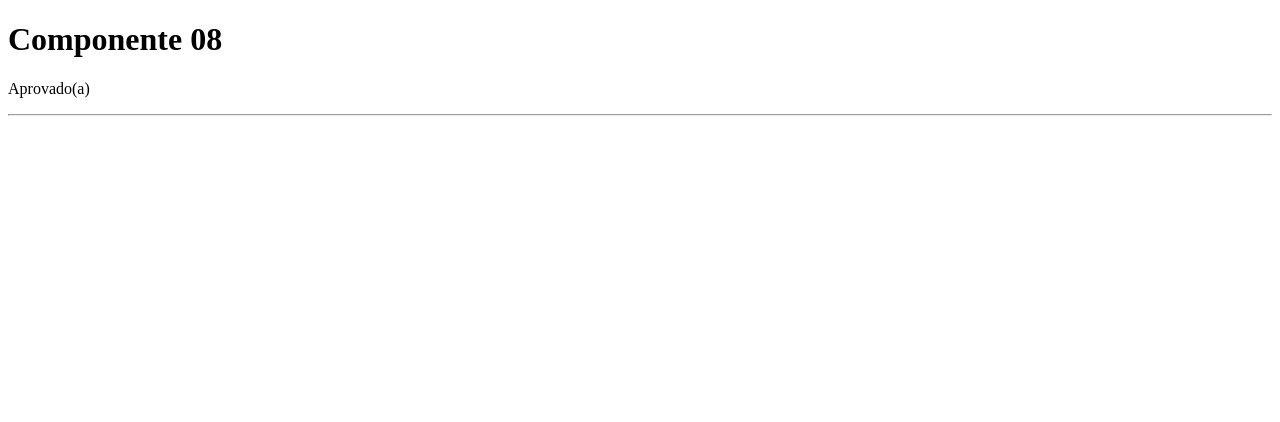
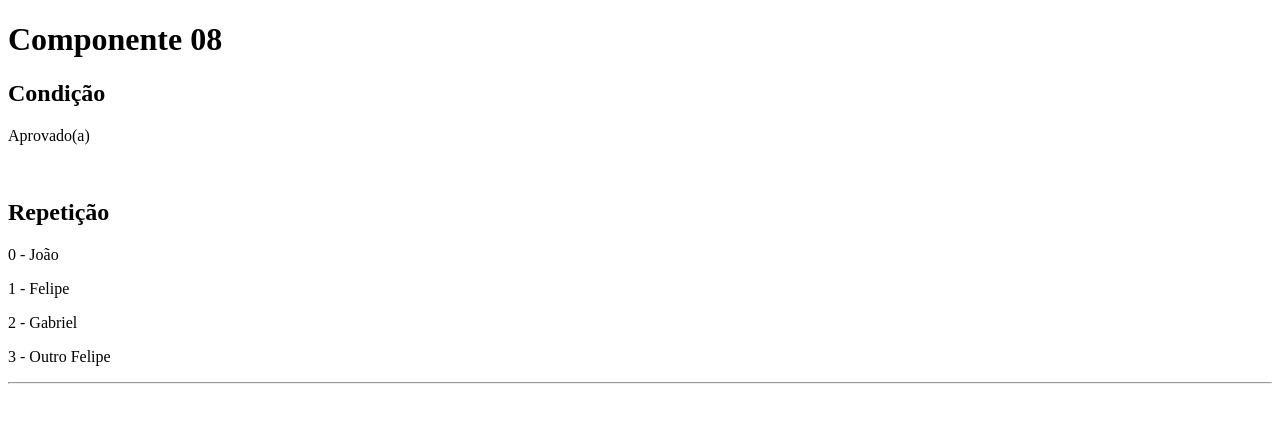
Before and after one commit to JoaoLucasLourenco/angular-basico, an Angular app in the folder curso-angular/: page / in a window 1280 px wide. Shown: the top 422 px of the page. Built offline with nearby package versions, Linux system fonts and the light colour scheme.

Commit message:
Control flow repetição

```diff
--- a/curso-angular/src/app/componente08/componente08.component.html
+++ b/curso-angular/src/app/componente08/componente08.component.html
@@ -1,5 +1,5 @@
 <h1>Componente 08</h1>
-
+<h2>Condição</h2>
 @if(media>=6){
     <p>Aprovado(a)</p>
 }@else if (media>=4) {
@@ -7,4 +7,13 @@
 }@else {
     <p>Reprovado</p>
 }
+
+<br>
+
+<h2>Repetição</h2>
+
+@for (n of nomes; track $index) {
+
+    <p>{{$index}} - {{n}}</p>
+}
 <hr>
--- a/curso-angular/src/app/componente08/componente08.component.ts
+++ b/curso-angular/src/app/componente08/componente08.component.ts
@@ -9,5 +9,6 @@ import { Component } from '@angular/core';
 })
 export class Componente08Component {
   media:number  = 6;
+  nomes:string[] = ["João","Felipe","Gabriel","Outro Felipe"]
 
 }
```
